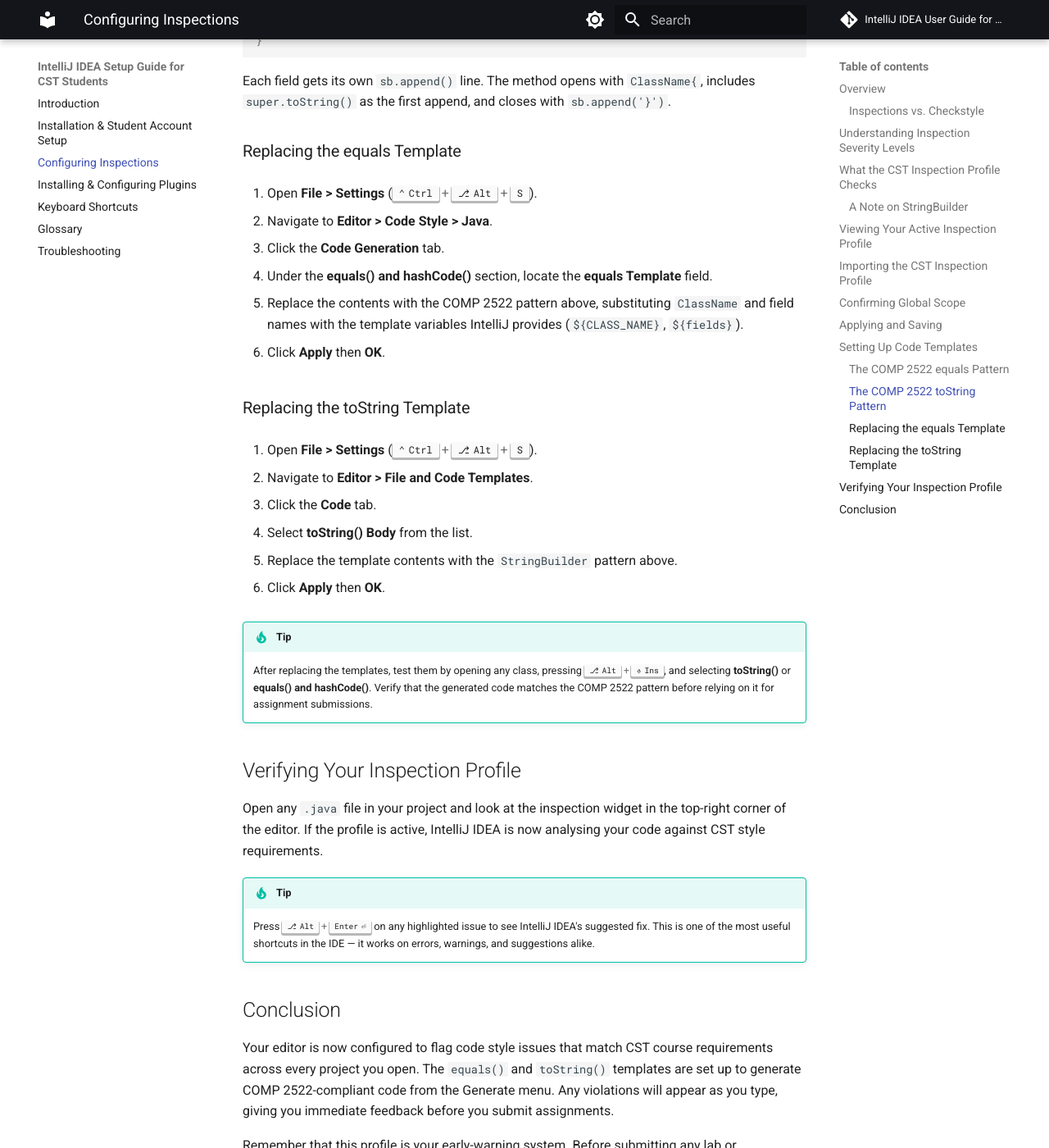
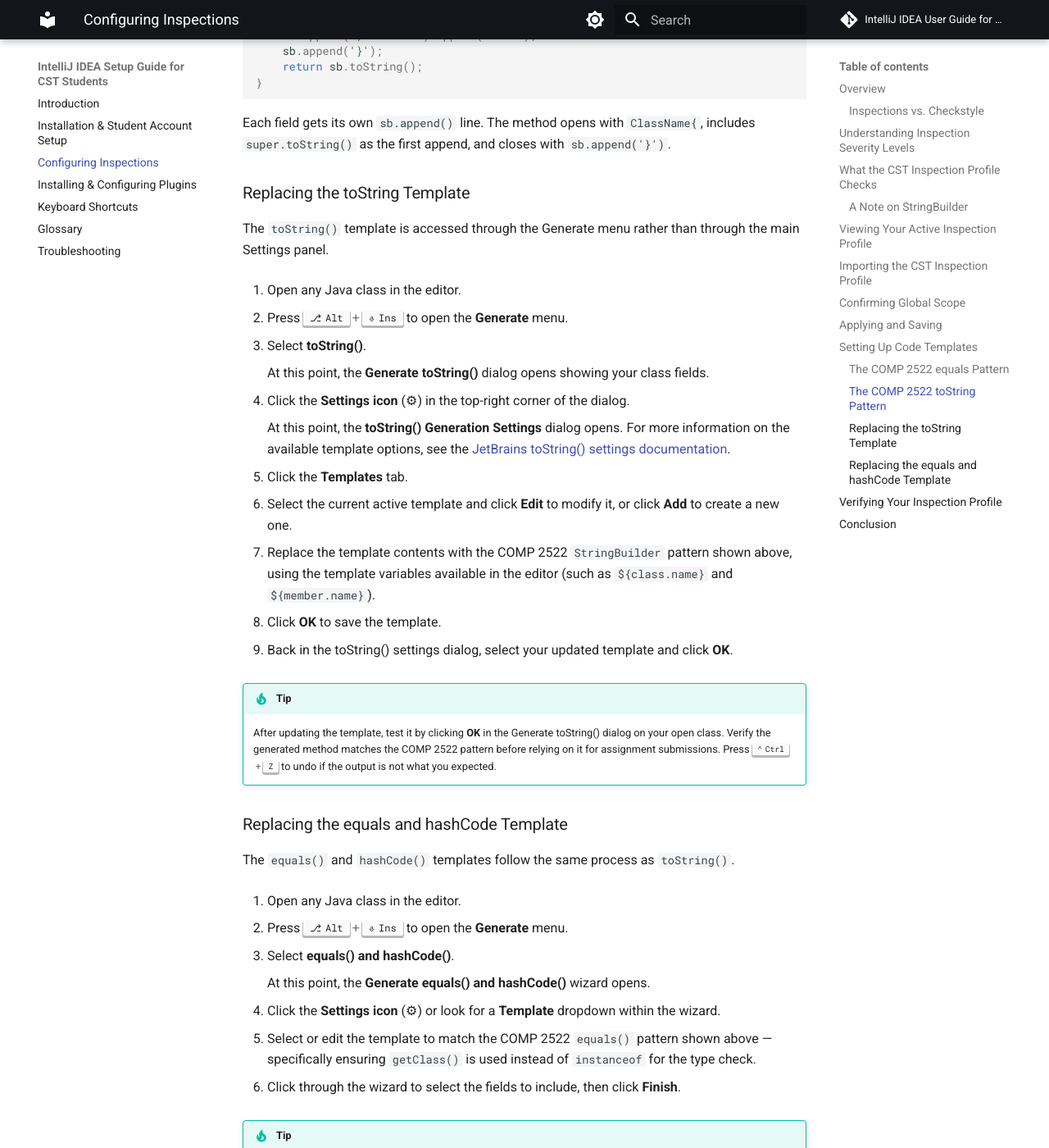
Before and after one commit to KJAlloway/COMM2216_User_Documentation_Project_KJA_DLN, an MkDocs documentation site: the page built from docs/inspections.md, in a window 1280 px wide and 1400 px high, scrolled down 6008 px. Shown: the whole window at 82% size. Built offline with MkDocs 1.6.1 and Material for MkDocs 9.7.7, drawn with Linux system fonts in a browser that asks for light colours; comment, search, counter and statistics services are not loaded; some of the changed text lies outside the part shown.

Commit message:
Updated various instructions for accuracy.
Updated Key symbol syntax on broken symbols

```diff
--- a/docs/inspections.md
+++ b/docs/inspections.md
@@ -90,10 +90,11 @@
 concatenation using `+` is not permitted, even outside of loops.
 
 By default, IntelliJ IDEA includes an inspection called
-**"StringBuilder can be replaced with String"** that suggests converting
-your `StringBuilder` back to simple concatenation. The CST inspection
-profile **disables this inspection** so it does not contradict course
-requirements.
+**"StringBuilder can be replaced with String"** (found under
+**Verbose or redundant code constructs** in the Inspections panel)
+that suggests converting your `StringBuilder` back to simple concatenation.
+The CST inspection profile **disables this inspection** so it does not
+contradict course requirements.
 
 The profile keeps the complementary inspection — **"String concatenation
 in loop"** — enabled, so you will still be warned if you accidentally use
@@ -103,7 +104,8 @@
 
 1. Open **File > Settings** (++ctrl+alt+s++).
 
-2. Navigate to **Editor > Inspections**.
+2. In the **Settings** window, navigate to **Editor > Inspections** in
+   the left panel.
 
     At this point, you will see the Inspections panel. The dropdown at the
     top shows your currently active profile. The default is **Project Default**.
@@ -125,7 +127,7 @@
 
 2. Open **File > Settings** (++ctrl+alt+s++).
 
-3. Navigate to **Editor > Inspections**.
+3. In the **Settings** window, navigate to **Editor > Inspections**.
 
 4. Click the **gear icon** (⚙) at the top of the Inspections panel.
 
@@ -182,9 +184,9 @@
 ## Setting Up Code Templates
 
 IntelliJ IDEA generates `equals()`, `hashCode()`, and `toString()` methods
-using built-in templates when you use **Generate** (++alt+insert++). The
-default templates do not match COMP 2522 style requirements, so this section
-walks you through replacing them.
+using built-in templates when you use the **Generate** menu (++alt+insert++).
+The default templates do not match COMP 2522 style requirements. This section
+walks you through replacing them via the Generate menu's template settings.
 
 Replacing these templates is a one-time setup that applies globally across
 all your projects.
@@ -237,42 +239,73 @@
 `ClassName{`, includes `super.toString()` as the first append, and closes
 with `sb.append('}')`.
 
-### Replacing the equals Template
-
-1. Open **File > Settings** (++ctrl+alt+s++).
-
-2. Navigate to **Editor > Code Style > Java**.
-
-3. Click the **Code Generation** tab.
-
-4. Under the **equals() and hashCode()** section, locate the
-   **equals Template** field.
-
-5. Replace the contents with the COMP 2522 pattern above, substituting
-   `ClassName` and field names with the template variables IntelliJ
-   provides (`${CLASS_NAME}`, `${fields}`).
-
-6. Click **Apply** then **OK**.
-
 ### Replacing the toString Template
 
-1. Open **File > Settings** (++ctrl+alt+s++).
+The `toString()` template is accessed through the Generate menu rather
+than through the main Settings panel.
 
-2. Navigate to **Editor > File and Code Templates**.
+1. Open any Java class in the editor.
 
-3. Click the **Code** tab.
+2. Press ++alt+insert++ to open the **Generate** menu.
 
-4. Select **toString() Body** from the list.
+3. Select **toString()**.
 
-5. Replace the template contents with the `StringBuilder` pattern above.
+    At this point, the **Generate toString()** dialog opens showing
+    your class fields.
 
-6. Click **Apply** then **OK**.
+4. Click the **Settings icon** (⚙) in the top-right corner of the dialog.
+
+    At this point, the **toString() Generation Settings** dialog opens.
+    For more information on the available template options, see the
+    [JetBrains toString() settings documentation](https://www.jetbrains.com/help/idea/generate-tostring-settings-dialog.html).
+
+5. Click the **Templates** tab.
+
+6. Select the current active template and click **Edit** to modify it,
+   or click **Add** to create a new one.
+
+7. Replace the template contents with the COMP 2522 `StringBuilder` pattern
+   shown above, using the template variables available in the editor
+   (such as `${class.name}` and `${member.name}`).
+
+8. Click **OK** to save the template.
+
+9. Back in the toString() settings dialog, select your updated template
+   and click **OK**.
 
 !!! tip
-    After replacing the templates, test them by opening any class,
-    pressing ++alt+insert++, and selecting **toString()** or
-    **equals() and hashCode()**. Verify that the generated code matches
+    After updating the template, test it by clicking **OK** in the Generate
+    toString() dialog on your open class. Verify the generated method matches
     the COMP 2522 pattern before relying on it for assignment submissions.
+    Press ++ctrl+z++ to undo if the output is not what you expected.
+
+### Replacing the equals and hashCode Template
+
+The `equals()` and `hashCode()` templates follow the same process as
+`toString()`.
+
+1. Open any Java class in the editor.
+
+2. Press ++alt+insert++ to open the **Generate** menu.
+
+3. Select **equals() and hashCode()**.
+
+    At this point, the **Generate equals() and hashCode()** wizard opens.
+
+4. Click the **Settings icon** (⚙) or look for a **Template** dropdown
+   within the wizard.
+
+5. Select or edit the template to match the COMP 2522 `equals()` pattern
+   shown above — specifically ensuring `getClass()` is used instead of
+   `instanceof` for the type check.
+
+6. Click through the wizard to select the fields to include, then click
+   **Finish**.
+
+!!! tip
+    After generating, verify the output uses `getClass() != object.getClass()`
+    rather than `instanceof`. If `instanceof` appears, your template still
+    needs updating — press ++ctrl+z++ to undo and revisit the template settings.
 
 ## Verifying Your Inspection Profile
 
```
Also changed, not shown: docs/index.md (+2 -2 lines), docs/installation.md (+13 -9 lines), docs/plugins.md (+22 -55 lines), docs/shortcuts.md (+10 -10 lines).
